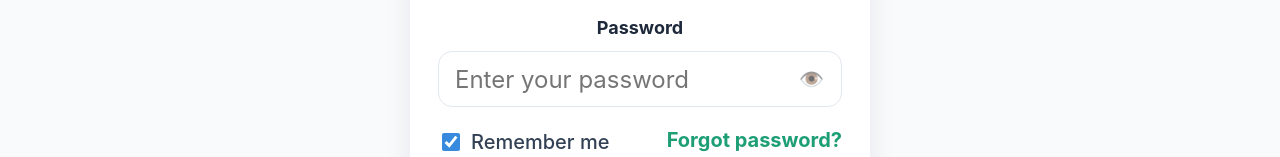
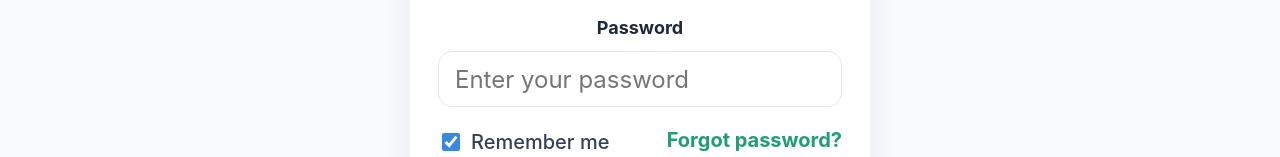
Before and after one commit to nashamri/pills, a Svelte app in the folder pills/frontend/: page / in a window 1280 px wide. Both pictures are taken after a click on the button "Go". Shown: the part 425-582 px from the top of the page. Built offline with nearby package versions, Linux system fonts and the light colour scheme.

Commit message:
تم توحيد زر العيون

```diff
--- a/pills/frontend/src/pages/CreateUser.svelte
+++ b/pills/frontend/src/pages/CreateUser.svelte
@@ -17,8 +17,6 @@
   let pwStrength = 0;
   let pwText = "Enter password";
   let pwColor = "var(--gr200)";
-  let showPassword = false;
-  let showConfirmPassword = false;
 
   function checkPwStrength(v) {
     let s = 0;
@@ -166,32 +164,15 @@
       <div class="pw">
         <input
           class="fi"
-          type={showPassword ? "text" : "password"}
+          type="password"
           value={password}
           on:input={(e) => {
             password = e.currentTarget.value;
             checkPwStrength(e.currentTarget.value);
           }}
           placeholder="At least 8 characters"
-          style="padding-left:40px"
+          style="padding-left:13px"
         />
-        <button
-          class="pw-e"
-          type="button"
-          on:click={() => (showPassword = !showPassword)}
-        >
-          <svg
-            width="15"
-            height="15"
-            viewBox="0 0 24 24"
-            fill="none"
-            stroke="currentColor"
-            stroke-width="2"
-          >
-            <path d="M1 12s4-8 11-8 11 8 11 8-4 8-11 8-11-8-11-8z" />
-            <circle cx="12" cy="12" r="3"/>
-          </svg>
-        </button>
       </div>
       <div
         class="pw-bar"
@@ -204,31 +185,14 @@
       <div class="pw">
         <input
           class="fi"
-          type={showConfirmPassword ? "text" : "password"}
+          type="password"
           value={confirmPassword}
           on:input={(e) => {
             confirmPassword = e.currentTarget.value;
           }}
           placeholder="Re-type"
-          style="padding-left:40px"
+          style="padding-left:13px"
         />
-        <button
-          class="pw-e"
-          type="button"
-          on:click={() => (showConfirmPassword = !showConfirmPassword)}
-        >
-          <svg
-            width="15"
-            height="15"
-            viewBox="0 0 24 24"
-            fill="none"
-            stroke="currentColor"
-            stroke-width="2"
-          >
-            <path d="M1 12s4-8 11-8 11 8 11 8-4 8-11 8-11-8-11-8z" />
-            <circle cx="12" cy="12" r="3"/>
-          </svg>
-        </button>
       </div>
     </div>
     <div class="f2">
@@ -323,22 +287,6 @@
   /* password wrapper */
   .pw {
     position: relative;
-  }
-  .pw-e {
-    position: absolute;
-    left: 10px;
-    top: 50%;
-    transform: translateY(-50%);
-    cursor: pointer;
-    color: var(--gr400);
-    background: none;
-    border: none;
-    padding: 4px;
-    display: flex;
-    align-items: center;
-  }
-  .pw-e:hover {
-    color: var(--gr600);
   }
 
   .pw-bar {
--- a/pills/frontend/src/pages/Welcome.svelte
+++ b/pills/frontend/src/pages/Welcome.svelte
@@ -4,13 +4,8 @@
   let email = "";
   let password = "";
   let rememberMe = true;
-  let showPassword = false;
   let error = "";
   let isLoading = false;
-
-  function togglePassword() {
-    showPassword = !showPassword;
-  }
 
   async function handleLogin(event) {
     event.preventDefault();
@@ -54,19 +49,11 @@
       <div class="password-wrap">
         <input
           id="password"
-          type={showPassword ? "text" : "password"}
+          type="password"
           value={password}
           on:input={(e) => (password = e.currentTarget.value)}
           placeholder="Enter your password"
         />
-        <button
-          type="button"
-          class="eye"
-          on:click={togglePassword}
-          aria-label="Toggle password visibility"
-        >
-        👁️
-        </button>
       </div>
 
       <div class="row">
@@ -179,23 +166,6 @@
     position: relative;
   }
 
-  .password-wrap input {
-    padding-right: 54px;
-  }
-
-  .eye {
-    color: var(--gr400);
-    position: absolute;
-    right: 12px;
-    top: 50%;
-    transform: translateY(-50%);
-    border: none;
-    background: transparent;
-    cursor: pointer;
-    font-size: 20px;
-    opacity: 0.65;
-  }
-
   .row {
     display: flex;
     align-items: center;
```
